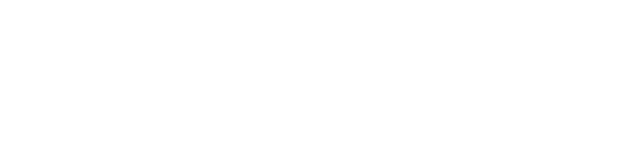
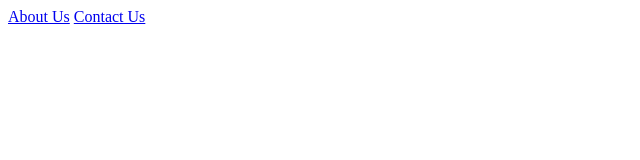
Before and after one commit to EBalmer/git-testing, a plain HTML site: page index.html in a window 1280 px wide. Shown: the whole page, without its empty margins (0-640 px from the left). Drawn offline with Linux system fonts and the light colour scheme.

Commit message:
added basic html nav bar to home page

```diff
--- a/index.html
+++ b/index.html
@@ -7,6 +7,9 @@
     <title>Homepage</title>
 </head>
 <body>
-
+    <nav>
+        <a href="about.html">About Us</a>
+        <a href="contact.html">Contact Us</a>
+    </nav>
 </body>
 </html>
```
